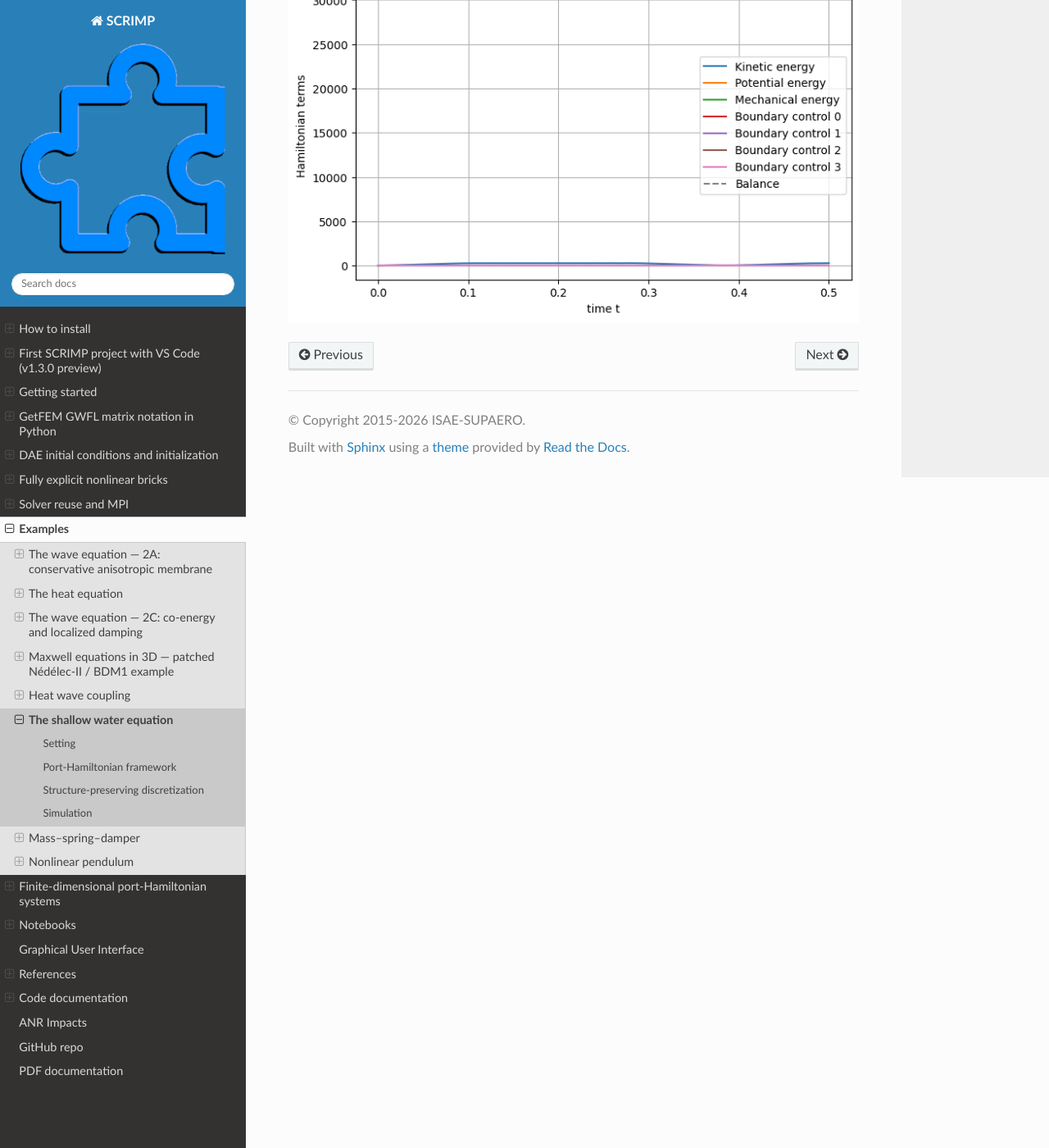
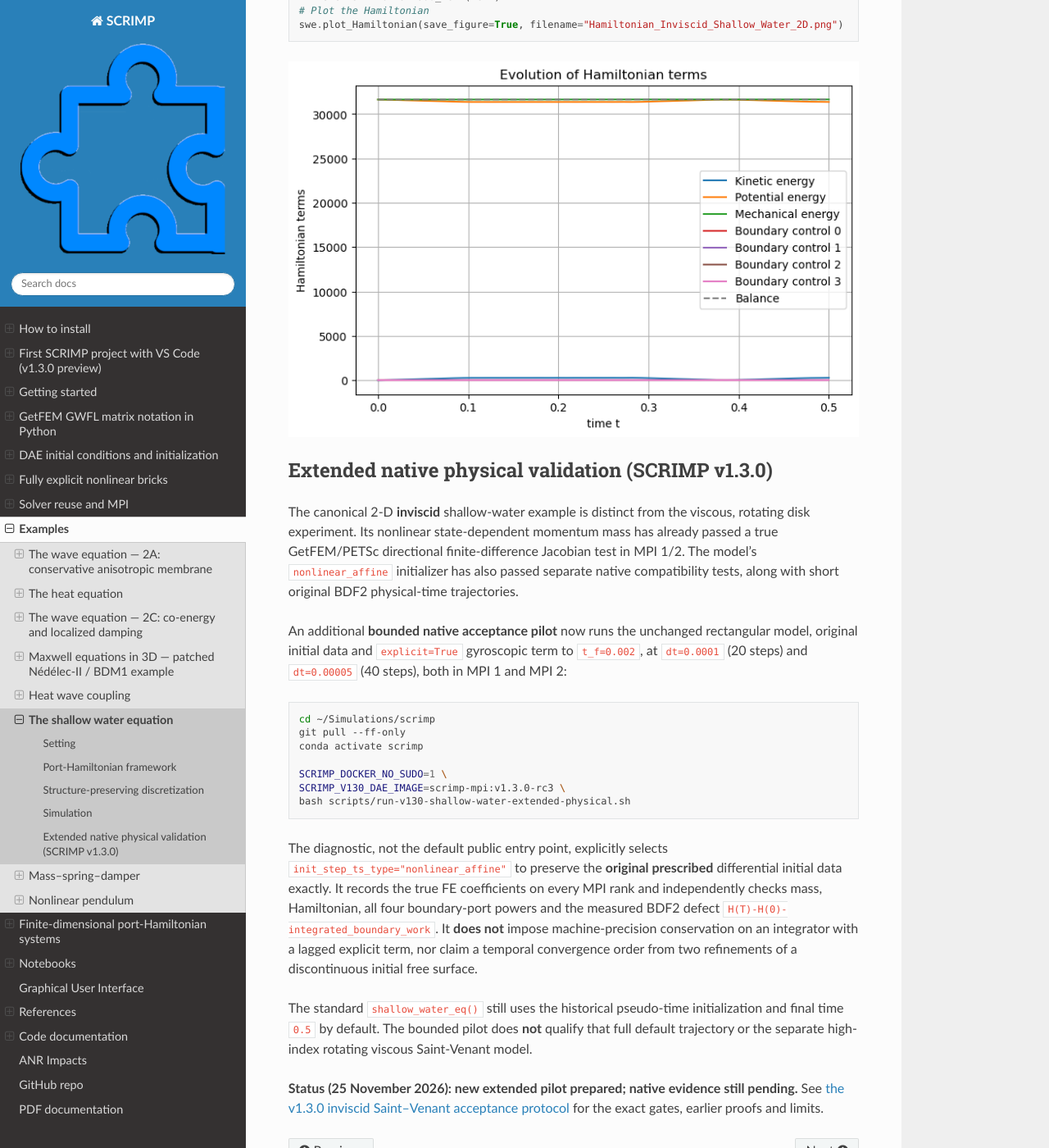
Before and after one commit to g-haine/scrimp, a Sphinx documentation site: the page built from docs/source/examples/shallow_water.rst, in a window 1280 px wide and 1400 px high, scrolled down 8242 px. Shown: the whole window at 82% size. Built offline with Sphinx 7.4.7 and the Read the Docs theme 3.1.0, drawn with Linux system fonts in a browser that asks for light colours; some of the changed text lies outside the part shown.

Commit message:
docs(sphinx): correct outdated shallow-water SuperLU snippet and document genuine inviscid BDF2 nonlinear-affine MPI pilot

```diff
--- a/docs/source/examples/shallow_water.rst
+++ b/docs/source/examples/shallow_water.rst
@@ -468,19 +468,23 @@ the initial height :math:`h_0`.
 
     ## Solve in time
     # Define the time scheme
+    # The canonical example retains its historical pseudo
+    # initializer and BDF2; MUMPS is the current SCRIMP default.
+    # For an optional explicit PETSc factor backend, use the
+    # factor_solver keyword argument to shallow_water_eq().
+    scheme = {}
+    if factor_solver is not None:
+        scheme["pc_factor_mat_solver_type"] = factor_solver
     swe.set_time_scheme(
-        # Preserve the example's historical pseudo-time consistency
-        # relaxation, rather than using the new linear-only algebraic
-        # initializer (unsupported for this nonlinear DAE).
         init_step_ts_type="pseudo",
         ts_type="bdf",
         ts_bdf_order=2,
-        t_f=0.5,
-        dt=0.0001,
-        dt_save=0.01,
+        t_f=float(final_time),
+        dt=float(time_step),
+        dt_save=float(save_step),
         ksp_type="gmres",
         pc_type="lu",
-        pc_factor_mat_solver_type="superlu",
+        **scheme,
     )
 
     # Solve the system in time
@@ -509,9 +513,12 @@ the initial height :math:`h_0`.
    ``3.84378444e-6`` (unchanged ``1e-5``
    acceptance threshold). The test freezes a nonzero
    explicit ``G``, but does **not** integrate a
-   physical time step. A separate bounded actual-TS
-   acceptance test is required before claiming
-   temporal stability or a balance for the explicit split.
+   physical time step. Separate short native BDF2 physical
+   simulations and a fixed-final-time refinement campaign have
+   since been performed with strict nonlinear-affine algebraic
+   initialization. They measured the energy defect without
+   claiming exact conservation; the extended native pilot
+   below adds full FE rank parity and a longer physical horizon.
 
 The Hamiltonian are then defined, computed, and shown.
 
@@ -532,3 +539,55 @@ The Hamiltonian are then defined, computed, and shown.
     swe.plot_Hamiltonian(save_figure=True, filename="Hamiltonian_Inviscid_Shallow_Water_2D.png")
 
 .. image:: Shallow_water_Hamiltonian.png
+
+
+Extended native physical validation (SCRIMP v1.3.0)
+---------------------------------------------------
+
+The canonical 2-D **inviscid** shallow-water example is distinct
+from the viscous, rotating disk experiment. Its nonlinear
+state-dependent momentum mass has already passed a true
+GetFEM/PETSc directional finite-difference Jacobian test
+in MPI 1/2. The model's ``nonlinear_affine`` initializer has
+also passed separate native compatibility tests, along with
+short original BDF2 physical-time trajectories.
+
+An additional **bounded native acceptance pilot** now runs the
+unchanged rectangular model, original initial data and
+``explicit=True`` gyroscopic term to
+``t_f=0.002``, at ``dt=0.0001`` (20 steps) and
+``dt=0.00005`` (40 steps), both in MPI 1 and MPI 2:
+
+.. code-block:: bash
+
+   cd ~/Simulations/scrimp
+   git pull --ff-only
+   conda activate scrimp
+
+   SCRIMP_DOCKER_NO_SUDO=1 \
+   SCRIMP_V130_DAE_IMAGE=scrimp-mpi:v1.3.0-rc3 \
+   bash scripts/run-v130-shallow-water-extended-physical.sh
+
+The diagnostic, not the default public entry point, explicitly
+selects ``init_step_ts_type="nonlinear_affine"``
+to preserve the **original prescribed** differential initial
+data exactly. It records the true FE coefficients on every
+MPI rank and independently checks mass, Hamiltonian, all
+four boundary-port powers and the measured BDF2 defect
+``H(T)-H(0)-integrated_boundary_work``.
+It **does not** impose machine-precision conservation on
+an integrator with a lagged explicit term, nor claim
+a temporal convergence order from two refinements
+of a discontinuous initial free surface.
+
+The standard ``shallow_water_eq()`` still uses the
+historical pseudo-time initialization and final time
+``0.5`` by default. The bounded pilot does **not**
+qualify that full default trajectory or the separate
+high-index rotating viscous Saint-Venant model.
+
+**Status (25 November 2026): new extended pilot prepared;
+native evidence still pending.** See
+`the v1.3.0 inviscid Saint--Venant acceptance protocol
+<https://github.com/g-haine/scrimp/blob/release/1.3.0-preparation/docs/V130_SHALLOW_WATER_EXAMPLE_ACCEPTANCE.md>`_
+for the exact gates, earlier proofs and limits.
```
